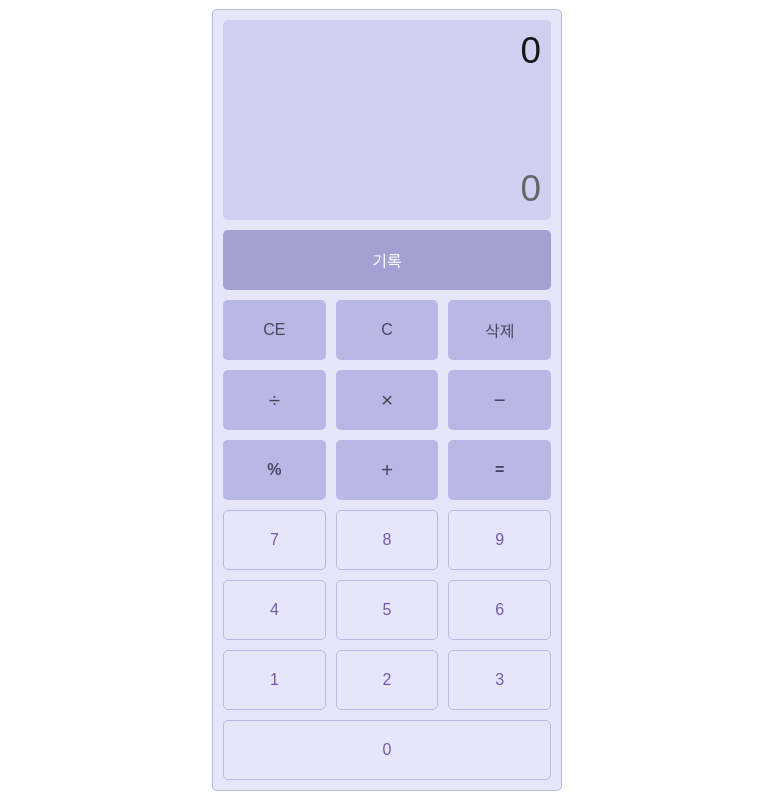
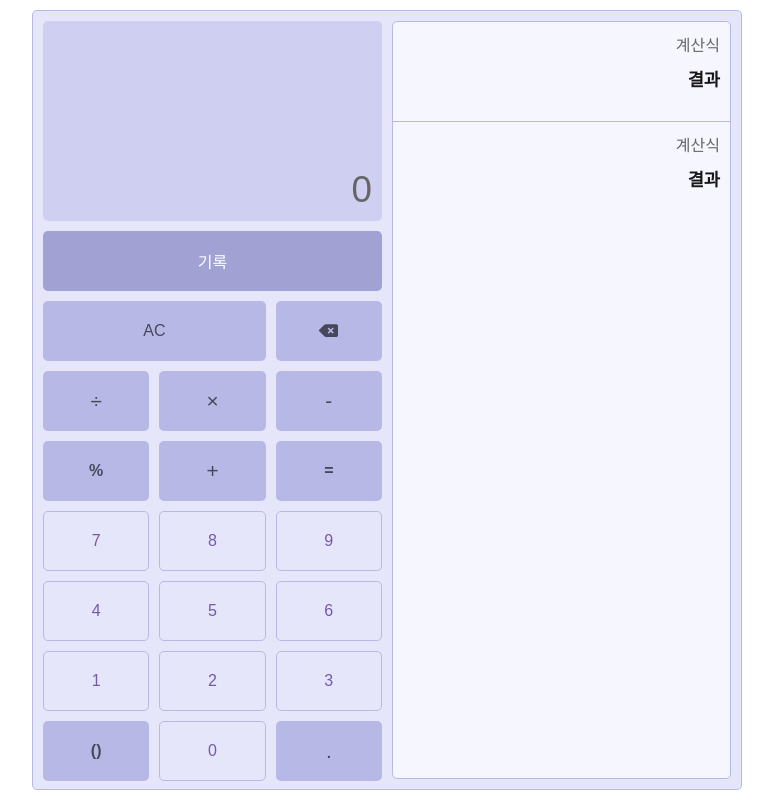
Before and after one commit to YOUNTAEHEE/calculator, a Next.js app: page / in a window 1280 px wide. Both pictures are taken after a click on the element "기록". Shown: the whole page, without its empty margins (253-1026 px from the left). Built offline with nearby package versions, Linux system fonts and the light colour scheme.

Commit message:
feat: 계산기 기능

```diff
--- a/app/main.scss
+++ b/app/main.scss
@@ -1,119 +1,187 @@
-.main_container{
+.main_container {
   width: 100%;
   height: 100vh;
   position: relative;
-    .main_content{
+
+  .main_content {
     margin: 0 auto;
     position: absolute;
-        top:50%;
-        left:50%;
+    top: 50%;
+    left: 50%;
     transform: translate(-50%, -50%);
-        padding:10px;
     width: 350px;
+    height: 780px;
+    max-width: 710px;
+    border: 1px solid #b8b8e6;
+    border-radius: 5px;
+    background-color: #e6e6fa;
+    padding: 10px;
 
-        border:1px solid #b8b8e6;
-        border-radius: 5px;
-        background-color: 	#E6E6FA;
-        .r_monitor{
+    display: flex;
+    justify-content: center;
+    align-items: flex-start;
+    transition: width 0.3s ease;
+
+    &.on {
+      width: 710px;
+      gap: 10px;
+    }
+    .main_box {
+      width: 350px;
+      height: 100%;
+
+      .r_monitor {
         width: 100%;
         height: 200px;
-            margin-bottom:10px;
-            background-color: 				#cfcff1;
+        margin-bottom: 10px;
+        background-color: #cfcff1;
         border-radius: 5px;
         padding: 10px;
         display: flex;
         justify-content: flex-end;
         align-content: space-between;
         flex-wrap: wrap;
-            .monitor_text{
+        .monitor_text {
+          width: 100%;
+          height: auto;
+          font-size: 2.3rem;
+          text-align: right;
+          overflow-x: auto;
+          overflow-y: hidden;
+          white-space: nowrap;
+          &::-webkit-scrollbar {
+            height: 7px;
+          }
+          &::-webkit-scrollbar-track {
+            background: #bdbde9;
+            border-radius: 5px;
+          }
+          &::-webkit-scrollbar-thumb {
+            background: #b19ae0;
+            border-radius: 5px;
+          }
+        }
+        .monitor_result {
           width: 100%;
           font-size: 2.3rem;
           text-align: right;
-            }
-            .monitor_result{
-                width: 100%;
-                font-size: 2.3rem;
-                text-align: right;
-                color:#666
+          color: #666;
         }
       }
-        .button_big_box{
+      .button_big_box {
         display: flex;
         justify-content: center;
         align-items: center;
         flex-wrap: wrap;
 
-            .button_box_center{
+        .button_box_center {
           width: 100%;
           height: 60px;
 
-            border:none;
+          border: none;
           display: flex;
           align-items: center;
           justify-content: center;
           margin-bottom: 10px;
           border-radius: 5px;
           background-color: #a1a1d3;
-            color:#fff;
+          color: #fff;
           cursor: pointer;
         }
-            .button_box_wrap{
+        .button_box_wrap {
           width: 100%;
           display: flex;
           align-items: center;
           justify-content: center;
           flex-wrap: wrap;
-                gap:10px ;
-                .button_box{
+          gap: 10px;
+          .button_box {
             width: 100%;
             display: flex;
-                    gap:10px ;
+            gap: 10px;
             display: flex;
             align-items: center;
             justify-content: center;
 
-                .num_button{
+            .num_button {
               width: calc((100% - 20px) / 3);
               height: 60px;
 
               display: flex;
               justify-content: center;
               align-items: center;
-                    border:1px solid 	#b8b8e6;
+              border: 1px solid #b8b8e6;
               border-radius: 5px;
-                    color:#7359a7;
+              color: #7359a7;
               cursor: pointer;
-                    &.s_button{
-                        border:none	;
-                        background-color:	#b8b8e6	;
-                        color:#47475c;
+              &.s_button {
+                border: none;
+                background-color: #b8b8e6;
+                color: #47475c;
               }
-                    &.s_b_big{
+              &.s_b_big {
                 font-size: 1.3rem;
-
               }
-                    &.s_b_f{
+              &.s_b_f {
                 font-weight: 600;
               }
-                    &.s_b_f_2{
+              &.s_b_f_2 {
                 font-weight: 500;
+              }
+              &.all_del_button {
+                flex: auto;
+              }
+              &.one_del_button {
+                font-size: 1.2rem;
               }
             }
           }
         }
-            .button_box_center2{
+        .button_box_center2 {
           width: 100%;
           height: 60px;
-                border:1px solid 	#b8b8e6;
+          border: 1px solid #b8b8e6;
           display: flex;
           align-items: center;
           justify-content: center;
           margin-top: 10px;
           border-radius: 5px;
-                color:#7359a7;
+          color: #7359a7;
           cursor: pointer;
         }
       }
     }
-
+    .history_wrap {
+      width: 350px;
+      height: 100%;
+      border: 1px solid #b8b8e6;
+      border-radius: 5px;
+      background-color: #f6f6ff;
+      display: none;
+      &.on {
+        display: block;
       }
+      .history_one {
+        width: 100%;
+        height: auto;
+        padding: 10px;
+        margin-top: 20px;
+        text-align: right;
+        border-top: 1px solid #b8b8e6;
+        &:first-child,
+        :last-child {
+          margin-top: 0;
+          border-top: none;
+        }
+        .history_formula {
+          color: #666;
+        }
+        .history_result {
+          font-size: 1.1rem;
+          font-weight: 600;
+          margin-top: 10px;
+        }
+      }
+    }
+  }
+}
--- a/app/page.js
+++ b/app/page.js
@@ -2,60 +2,197 @@
 
 import Image from "next/image";
 import styles from "./main.scss";
-import { useState } from "react";
+import { useState, useEffect } from "react";
+import { FaDeleteLeft } from "react-icons/fa6";
+export default function Home() {
+  const [monitor_number, setMonitor_number] = useState("");
+  const [result, setResult] = useState("0");
+  const [history, setHistory] = useState(false);
+  const [parenthesis, setParenthesis] = useState(false);
 
-export default function Home() {
-  const [monitor_number, setMonitor_number] = useState(0);
+  const handleMonitorNumber = (e) => {
+    const value = e.target.textContent;
+    const lastChar = monitor_number[monitor_number.length - 1];
+    if (/[+\-×÷]/.test(lastChar) && /[+\-×÷]/.test(value)) {
+      return;
+    } else {
+      setMonitor_number((prev) => prev + value);
+    }
+  };
 
+  const handleMonitorOneDel = (e) => {
+    setMonitor_number(monitor_number.slice(0, -1));
+  };
 
-  const handleMonitorNumber = (e) =>{
-    const number_button_text =  e.target.textContent;
-    setMonitor_number(number_button_text)
+  const handleAllDel = (e) => {
+    setMonitor_number("");
+  };
+
+  const handleMonitorResult = (e) => {
+    let formula = monitor_number
+      .replace(/÷/g, "/")
+      .replace(/×/g, "*")
+      .replace(/−/g, "-")
+      .replace(/\+/g, "+")
+      .replace(/%/g, "%");
+    const result = new Function("return " + formula)();
+
+    const format_result = Number.isInteger(result)
+      ? result.toString()
+      : result.toFixed(4);
+
+    setResult(format_result);
+  };
+
+  const handleParenthesis = (e) => {
+    if (!parenthesis) {
+      setMonitor_number((prev) => prev + "(");
+      setParenthesis(!parenthesis);
+    } else {
+      setMonitor_number((prev) => prev + ")");
+      setParenthesis(!parenthesis);
     }
+  };
 
+  const handleHistory = () => {
+    setHistory(!history);
+  };
+
+  useEffect(() => {
+    const element = document.querySelector(".monitor_text");
+    if (element) {
+      element.scrollLeft = element.scrollWidth;
+    }
+  }, [monitor_number]);
   return (
     <div className="main_container">
-      <div className="main_content">
+      <div className={`main_content ${history ? "on" : ""}`}>
+        <div className="main_box">
           <div className="r_monitor">
             <p className="monitor_text">{monitor_number}</p>
-        <p className="monitor_result">0</p>
+            <p className="monitor_result">{result}</p>
           </div>
           <div className="button_big_box">
-        <div className="button_box_center">기록</div>
+            <div className="button_box_center" onClick={handleHistory}>
+              기록
+            </div>
             <div className="button_box_wrap">
               <div className="button_box">
-          <div className="num_button s_button s_b_f_2">CE</div>
-          <div  className="num_button s_button s_b_f_2">C</div>
-          <div  className="num_button s_button s_b_f_2">삭제</div>
+                {/* <div className="num_button s_button s_b_f_2">CE</div> */}
+                <div
+                  className="num_button s_button s_b_f_2 all_del_button"
+                  onClick={handleAllDel}
+                >
+                  AC
                 </div>
-        <div  className="button_box">
-          <div  className="num_button s_button s_b_big" onClick={handleMonitorNumber}>÷</div>
-          <div  className="num_button s_button s_b_big" onClick={handleMonitorNumber}>×</div>
-          <div  className="num_button s_button s_b_big"  onClick={handleMonitorNumber}>−</div>
-        </div>
-        <div  className="button_box">
-          <div  className="num_button s_button s_b_f"  onClick={handleMonitorNumber}>%</div>
-          <div  className="num_button s_button s_b_big"  onClick={handleMonitorNumber}>+</div>
-          <div  className="num_button s_button s_b_f">=</div>
-        </div>
-        <div  className="button_box">
-          <div className="num_button">7</div>
-          <div className="num_button">8</div>
-          <div className="num_button">9</div>
-        </div>
-        <div  className="button_box">
-          <div className="num_button">4</div>
-          <div className="num_button">5</div>
-          <div className="num_button">6</div>
-        </div>
-        <div  className="button_box">
-          <div className="num_button">1</div>
-          <div className="num_button">2</div>
-          <div className="num_button">3</div>
+                <div
+                  className="num_button s_button s_b_f_2 one_del_button"
+                  onClick={handleMonitorOneDel}
+                >
+                  <FaDeleteLeft />
                 </div>
               </div>
-        <div className="button_box_center2">
-          <div className="num_button">0</div>
+              <div className="button_box">
+                <div
+                  className="num_button s_button s_b_big"
+                  onClick={handleMonitorNumber}
+                >
+                  ÷
+                </div>
+                <div
+                  className="num_button s_button s_b_big"
+                  onClick={handleMonitorNumber}
+                >
+                  ×
+                </div>
+                <div
+                  className="num_button s_button s_b_big"
+                  onClick={handleMonitorNumber}
+                >
+                  -
+                </div>
+              </div>
+              <div className="button_box">
+                <div
+                  className="num_button s_button s_b_f"
+                  onClick={handleMonitorNumber}
+                >
+                  %
+                </div>
+                <div
+                  className="num_button s_button s_b_big"
+                  onClick={handleMonitorNumber}
+                >
+                  +
+                </div>
+                <div
+                  className="num_button s_button s_b_f"
+                  onClick={handleMonitorResult}
+                >
+                  =
+                </div>
+              </div>
+              <div className="button_box">
+                <div className="num_button" onClick={handleMonitorNumber}>
+                  7
+                </div>
+                <div className="num_button" onClick={handleMonitorNumber}>
+                  8
+                </div>
+                <div className="num_button" onClick={handleMonitorNumber}>
+                  9
+                </div>
+              </div>
+              <div className="button_box">
+                <div className="num_button" onClick={handleMonitorNumber}>
+                  4
+                </div>
+                <div className="num_button" onClick={handleMonitorNumber}>
+                  5
+                </div>
+                <div className="num_button" onClick={handleMonitorNumber}>
+                  6
+                </div>
+              </div>
+              <div className="button_box">
+                <div className="num_button" onClick={handleMonitorNumber}>
+                  1
+                </div>
+                <div className="num_button" onClick={handleMonitorNumber}>
+                  2
+                </div>
+                <div className="num_button" onClick={handleMonitorNumber}>
+                  3
+                </div>
+              </div>
+              <div className="button_box">
+                <div
+                  className="num_button s_button s_b_f"
+                  onClick={handleParenthesis}
+                >
+                  ()
+                </div>
+                <div className="num_button" onClick={handleMonitorNumber}>
+                  0
+                </div>
+                <div
+                  className="num_button s_button s_b_big"
+                  onClick={handleMonitorNumber}
+                >
+                  .
+                </div>
+              </div>
+            </div>
+          </div>
+        </div>
+        <div className={`history_wrap ${history ? "on" : ""}`}>
+          <div className="history_one">
+            <p className="history_formula">계산식</p>
+            <p className="history_result">결과</p>
+          </div>
+          <div className="history_one">
+            <p className="history_formula">계산식</p>
+            <p className="history_result">결과</p>
           </div>
         </div>
       </div>
--- a/package.json
+++ b/package.json
@@ -3,7 +3,7 @@
   "version": "0.1.0",
   "private": true,
   "scripts": {
-    "dev": "next dev --turbopack",
+    "dev": "next dev",
     "build": "next build",
     "start": "next start",
     "lint": "next lint"
@@ -12,7 +12,8 @@
     "next": "15.0.3",
     "react": "19.0.0-rc-66855b96-20241106",
     "react-dom": "19.0.0-rc-66855b96-20241106",
-    "sass": "^1.81.1"
+    "react-icons": "^5.4.0",
+    "sass": "^1.82.0"
   },
   "devDependencies": {
     "eslint": "^8",
```
Also changed, not shown: next.config.mjs (+17 -0 lines), 1 other file (tests, documents, lock files or other folders). Lines whose indentation alone changed are shown as unchanged.
